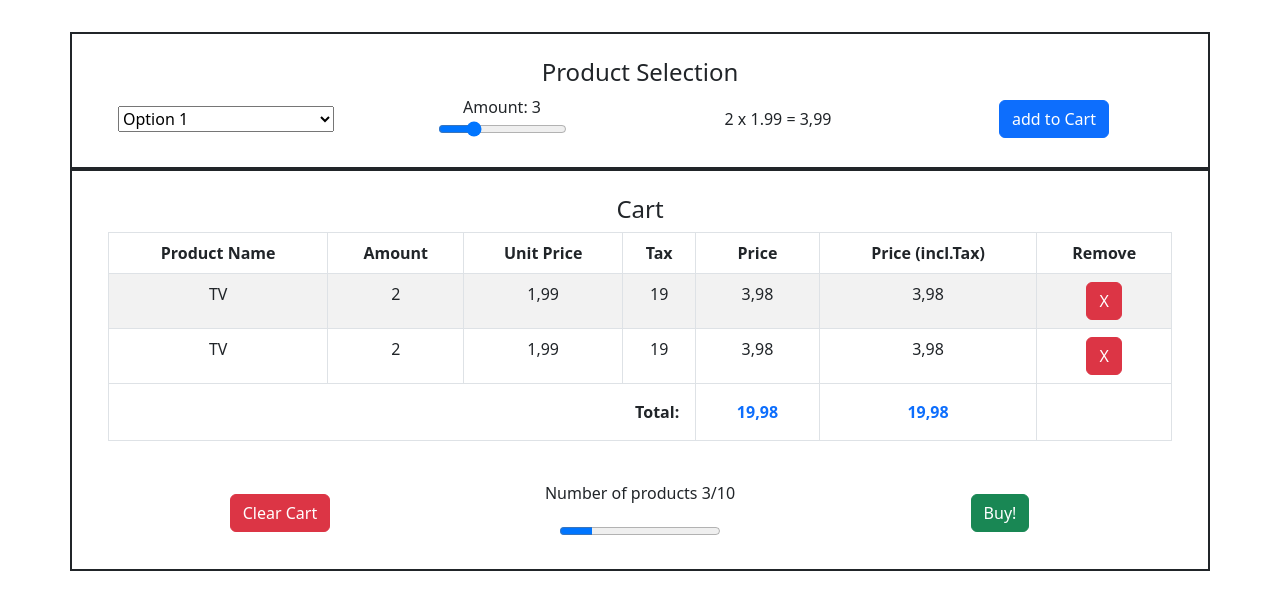
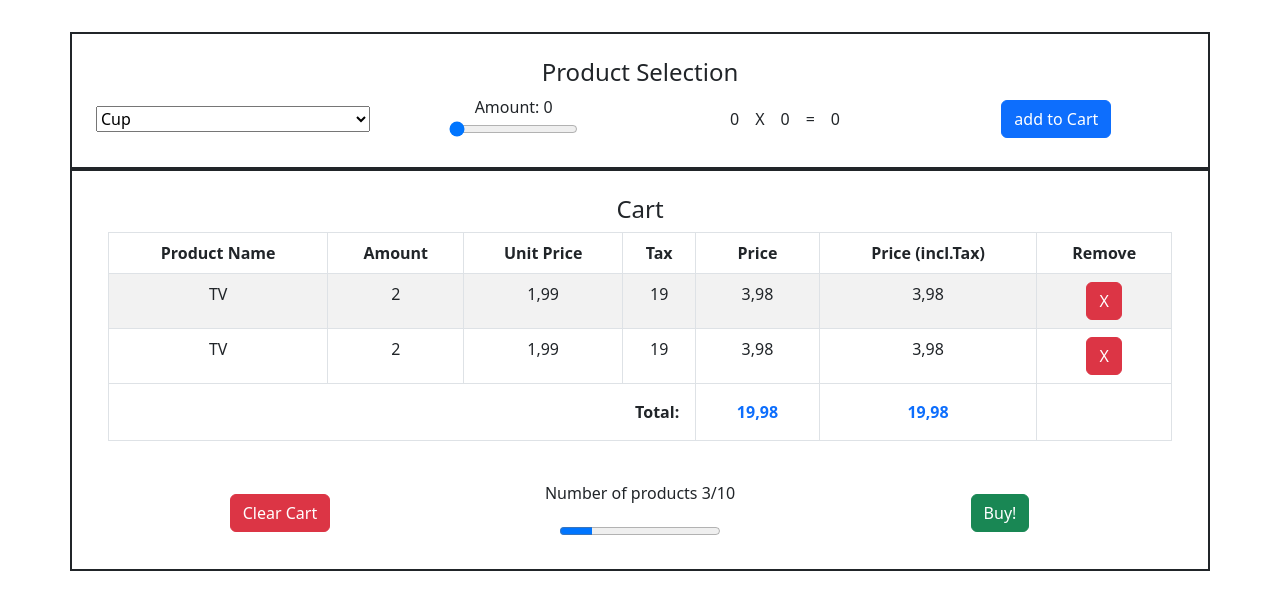
Before and after one commit to rfierros/test_and_yaml, a React (Vite) app: page / in a window 1280 px wide. Shown: the top 610 px of the page. Built offline with nearby package versions, Linux system fonts and the light colour scheme.

Commit message:
v0.02 ProductSelection component

```diff
--- a/src/components/ProductSelection.tsx
+++ b/src/components/ProductSelection.tsx
@@ -1,35 +1,83 @@
+import { useState } from 'react'
 import Container from 'react-bootstrap/Container'
 import Row from 'react-bootstrap/Row'
 import Col from 'react-bootstrap/Col'
 import Button from 'react-bootstrap/Button'
+import productsList from '../data/products.json'
+
+type productProps = {
+   id: string
+   productName: string
+   maxAmount: number
+   taxRate: number
+   price: number
+}
 
 export default function ProductSelection() {
+
+   const [amount, setAmount] = useState(0)
+   const [selected, setSelected] = useState({
+      id: '',
+      productName: '',
+      maxAmount: 0,
+      taxRate: 0,
+      price: 0
+   })
+
+   const handleAmount = (event: React.ChangeEvent<HTMLInputElement>) => {
+      setAmount(parseInt(event.target.value, 10))
+   }
+   const handleSelected = (event: React.ChangeEvent<HTMLSelectElement>) => {
+      const currentId = event.target.value
+      setSelected(productsList.find((i: productProps) => {
+         return (i.id === currentId)
+      }))
+      setAmount(0)
+   }
+
+   const handleAddProduct = () => {
+      if ( amount == 0){
+         alert('Amount must be greater than 0')
+      } else {
+      console.log(selected)
+      console.log(amount)
+      }
+   }
+
    return (
       <>
       <Container className="border border-2 border-dark p-4 align-items-center justify-content-center">
          <h4>Product Selection</h4>
          <Row className="w-full align-items-center justify-content-between g-3">
          <Col>
-               <select name="products" id="products">
+               <select name="products" id="products" onChange={handleSelected}>
                   <option value="" disabled>Choose a product</option>
-                  <option value="saab">Option 1</option>
-                  <option value="mercedes">Option 222222222222222</option>
+                  {productsList.map((item: productProps, i: number) => (
+                     <option key={i} value={item.id}>{item.productName}</option>
+                  ))}
                </select>
          </Col>
 
          <Col>
             <div className="text-center">
-               <div>Amount: <span>3</span></div>
-               <input type="range" id="price" min="0" max="12" value="3"/>
+               <div>Amount: <span>{amount}</span></div>
+               <input type="range" id="price" min="0" max={selected.maxAmount} value={amount}
+                     onChange={handleAmount}/>
             </div>
          </Col>
 
          <Col>
-            2 x 1.99 = 3,99
+         <div className="p-2">
+            <span className="p-2">{amount}</span>
+            <span className="p-2">X</span>
+            <span className="p-2">{selected.price}</span>
+            <span className="p-2">=</span>
+            <span className="p-2">{selected.price*amount}</span>
+         </div>
          </Col>
 
          <Col>
-            <Button>add to Cart</Button>
+            <Button onClick={handleAddProduct}>add to Cart</Button>
          </Col>
 
 
```
Also changed, not shown: 1 other file (tests, documents, lock files or other folders).
